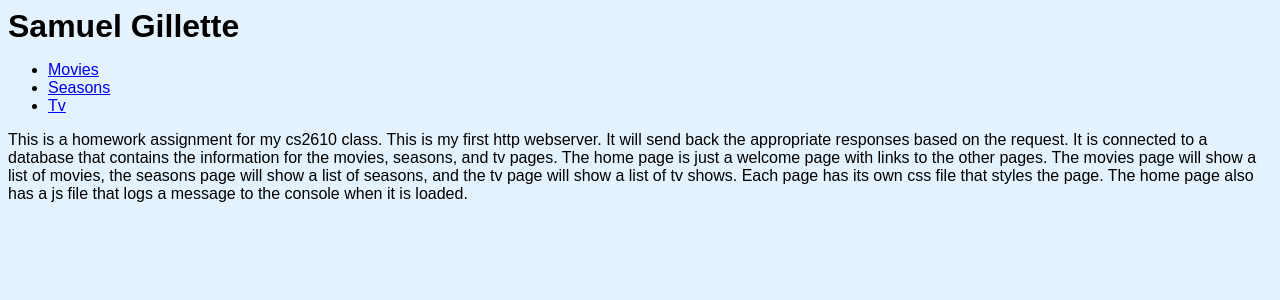
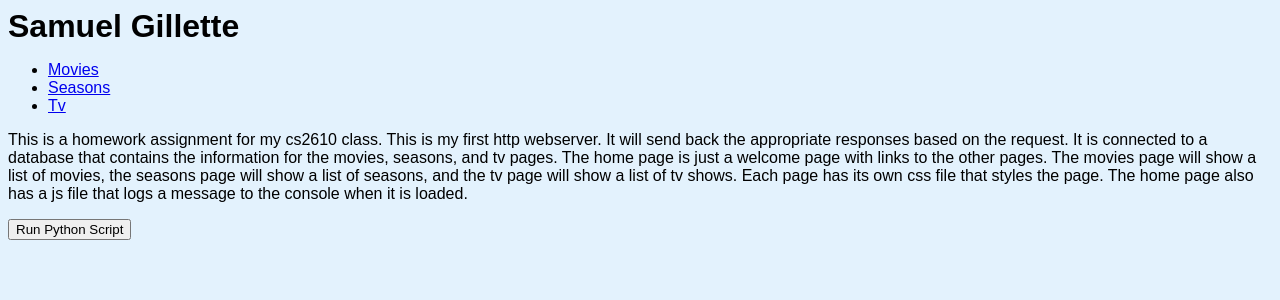
Before and after one commit to samuelcgillette/cs2610assingment2, a Flask app: template templates/home.html in a window 1280 px wide. Shown: the top 300 px of the page. Run offline with Flask 3, Linux system fonts and the light colour scheme; the template is opened without the code that fills it, so the values that code supplies are empty.

Commit message:
added a button that display what is returned by python

```diff
--- a/static/home.js
+++ b/static/home.js
@@ -1,13 +1,14 @@
 console.log('home.js has been loaded and requested correctly')
+const button = document.getElementById('run-script');
+const randomNumberDiv = document.getElementById('random-number');
 
-async function runPython() {
+button.addEventListener('click', async () => {
     try {
         const response = await fetch('http://localhost:5000/run-script');
         const data = await response.json();
         console.log(data);
+        randomNumberDiv.textContent = `Random Number from Python: ${data.randomNumber}`;
     } catch (error) {
         console.error("Error calling Python API:", error);
     }
-}
-
-runPython();
+});
--- a/templates/home.html
+++ b/templates/home.html
@@ -4,7 +4,7 @@
 		<meta charset="utf-8" />
 		<meta name="viewport" content="width=device-width, initial-scale=1" />
 		<link rel="stylesheet" href="/home.css" />
-        <script src="/home.js"></script>
+        <script src="/home.js" defer></script>
 		<title>Home</title>
 	</head>
 	<body>
@@ -20,5 +20,7 @@
             a database that contains the information for the movies, seasons, and tv pages. The home page is just a welcome page with links to the other pages. The movies page will show a list of movies, the seasons page will show a list of seasons, and the tv page will show a list of tv shows. Each page has its own css file that styles the page.
             The home page also has a js file that logs a message to the console when it is loaded.
         </p>
+		<button id="run-script">Run Python Script</button>
+		<div id="random-number"></div>
 	</body>
 </html>
```
